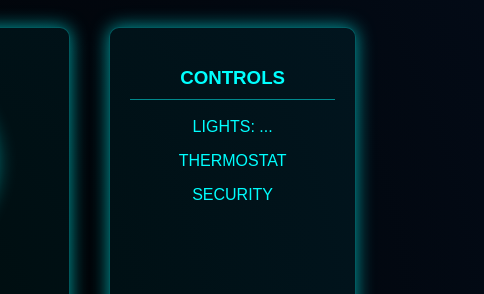
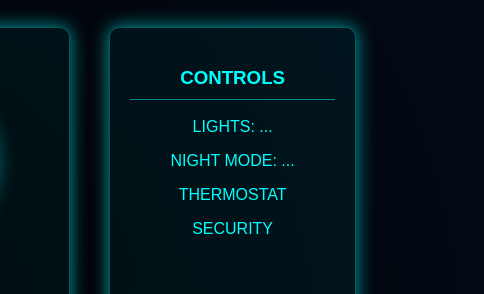
Before and after one commit to yalicohen09/jarvis-visual, a website: page public/index.html in a window 1280 px wide. Shown: the part 55-349 px from the top of the page, 796-1280 px from the left. Drawn offline with Linux system fonts and the light colour scheme.

Commit message:
Update index.html

```diff
--- a/public/index.html
+++ b/public/index.html
@@ -46,6 +46,7 @@
     <div class="panel side-panel glow">
       <h3>CONTROLS</h3>
       <p id="lights-status">LIGHTS: ...</p>
+      <p id="night-mode-status">NIGHT MODE: ...</p> <!-- הוספה -->
       <p>THERMOSTAT</p>
       <p>SECURITY</p>
     </div>
```
